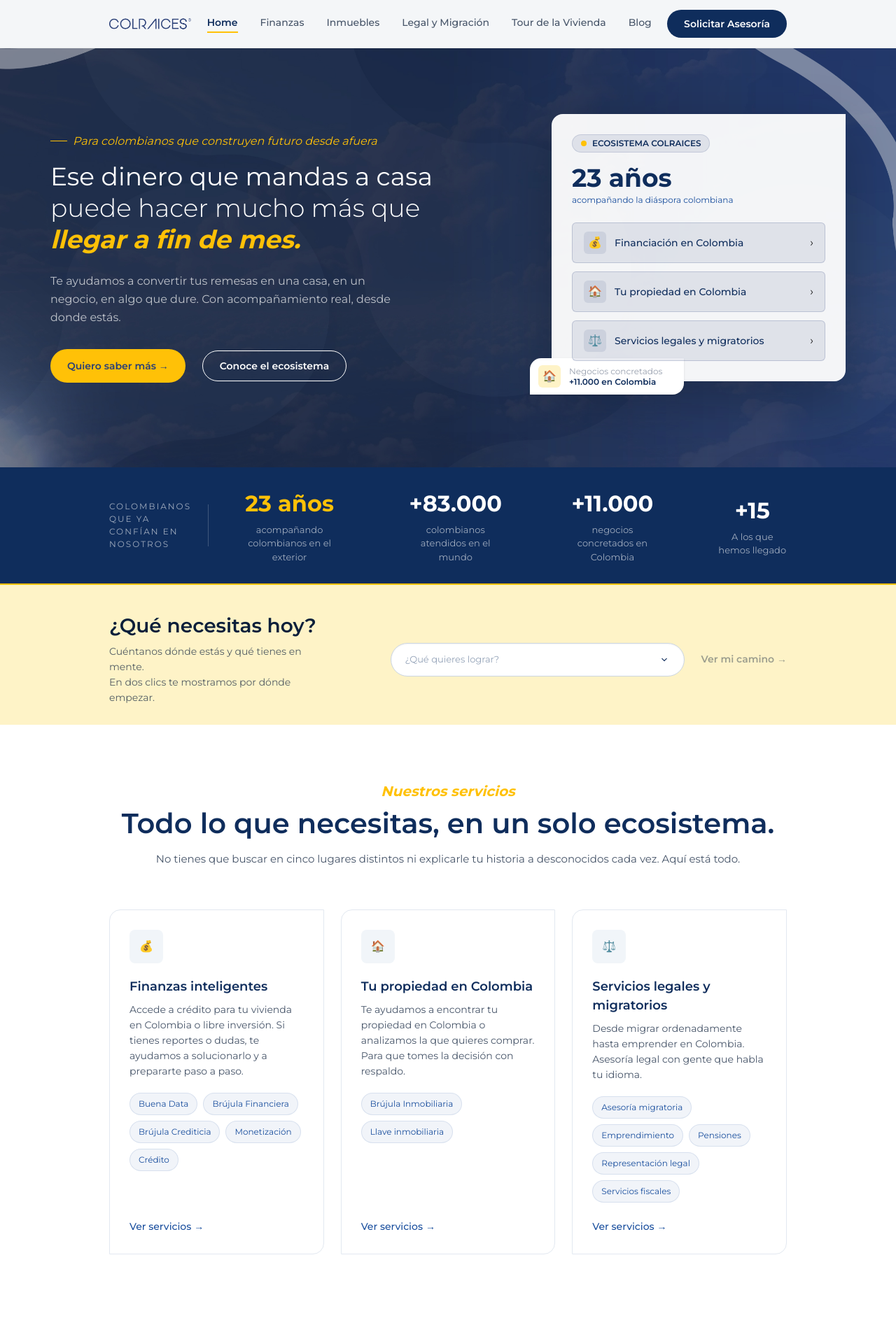
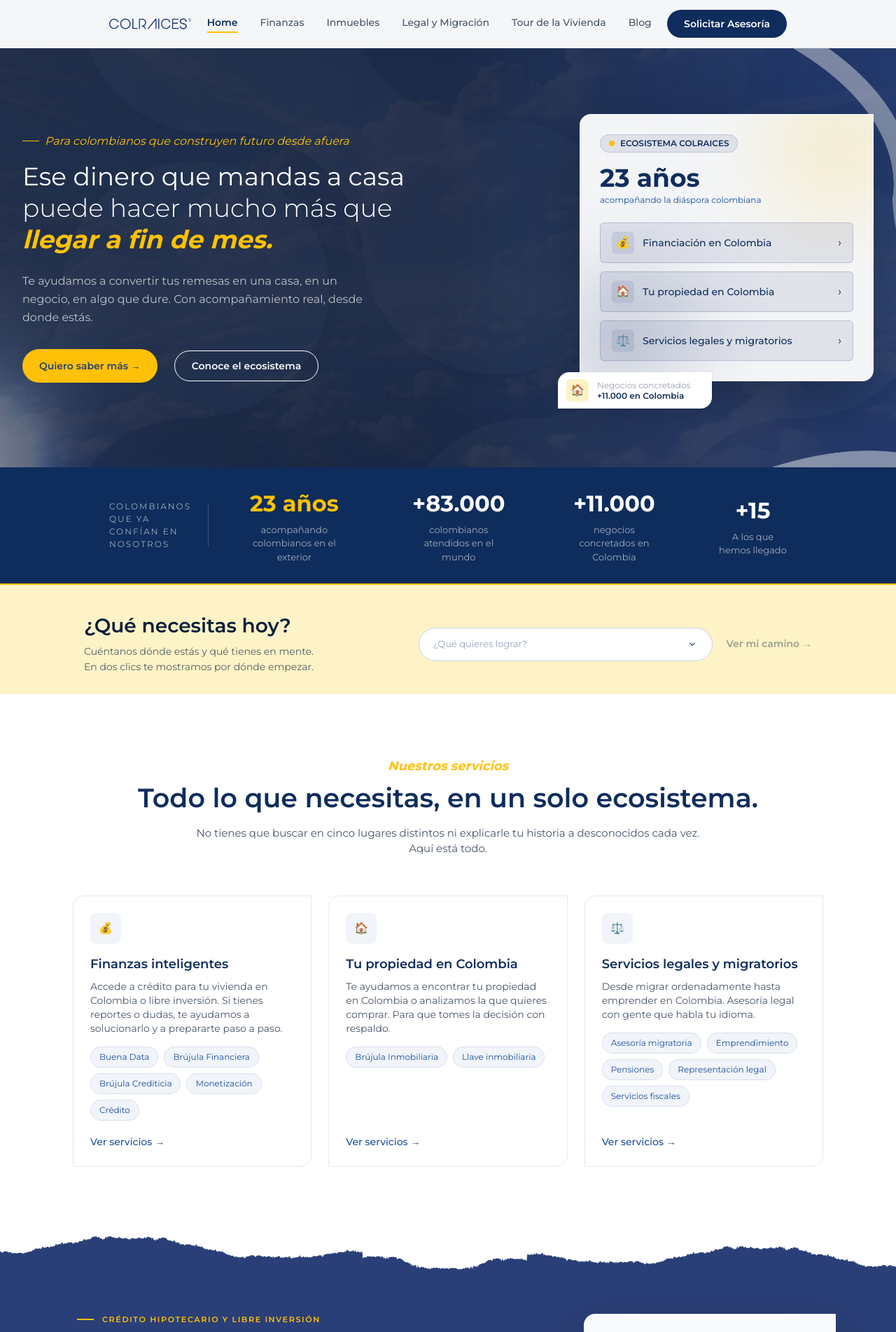
Before and after one commit to GrupoColraices/colraices, a Next.js app: page / in a window 1280 px wide. Shown: the top 1904 px of the page at 70% size. Built offline with nearby package versions, Linux system fonts and the light colour scheme.

Commit message:
arreglos4

```diff
--- a/app/components/home/HeroSection.tsx
+++ b/app/components/home/HeroSection.tsx
@@ -15,37 +15,20 @@ const SERVICES: readonly Service[] = [
   { text: "Servicios legales y migratorios", icon: "⚖️", href: "/legal-migracion" },
 ];
 
+// 🔥 AJUSTES PRO (sin cambiar diseño)
 const SECTION_CLASS =
-  "relative flex items-center overflow-hidden min-h-[520px] md:min-h-[600px]";
+  "relative isolate flex items-center overflow-hidden min-h-[90vh] md:min-h-[600px]";
 
 const BACKGROUND_CLASS =
-  "absolute inset-0 bg-no-repeat bg-[center_30%] bg-[length:140%] sm:bg-[length:120%] md:bg-[length:100%]";
+  "absolute inset-0 bg-no-repeat bg-center bg-cover";
 
 export default function HeroSection() {
   return (
     <section className={SECTION_CLASS}>
       <BackgroundImage />
 
-      <div
-        className="
-        relative
-        w-full
-        max-w-[1200px]
-        mx-auto
-        px-4 sm:px-6 lg:px-8
-      "
-      >
-        <div
-          className="
-          flex
-          flex-col
-          lg:flex-row
-          items-center
-          justify-between
-          gap-10
-          py-12 md:py-16
-        "
-        >
+      <div className="relative w-full max-w-[1200px] xl:max-w-[1280px] mx-auto px-4 sm:px-6 lg:px-8">
+        <div className="flex flex-col lg:flex-row items-center justify-between gap-10 py-12 md:py-16">
           <HeroText />
           <EcosystemCard services={SERVICES} />
         </div>
@@ -74,20 +57,12 @@ function HeroText() {
         </p>
       </div>
 
-      <h1
-        className="
-        text-white
-        text-[24px]
-        sm:text-[28px]
-        md:text-[34px]
-        lg:text-[36px]
-        leading-tight
-        mb-4 md:mb-6
-      "
-      >
+      <h1 className="text-white text-[24px] sm:text-[28px] md:text-[34px] lg:text-[36px] leading-tight mb-4 md:mb-6">
         <span className="block font-normal">Ese dinero que mandas a casa</span>
         <span className="block font-light">puede hacer mucho más que</span>
-        <span className="block text-[#FFC107] font-bold italic">llegar a fin de mes.</span>
+        <span className="block text-[#FFC107] font-bold italic">
+          llegar a fin de mes.
+        </span>
       </h1>
 
       <p className="text-white/70 text-sm sm:text-base leading-relaxed mb-6 md:mb-8 max-w-[520px] mx-auto lg:mx-0">
@@ -98,32 +73,14 @@ function HeroText() {
       <div className="flex flex-col sm:flex-row items-center justify-center lg:justify-start gap-4 sm:gap-6">
         <Link
           href="/#units-section"
-          className="
-            w-full sm:w-auto
-            px-6
-            h-[44px] md:h-[48px]
-            flex items-center justify-center
-            rounded-full
-            bg-[#FFC107] text-[#2A3F77]
-            text-sm font-semibold
-            transition hover:opacity-90
-          "
+          className="w-full sm:w-auto px-6 h-[44px] md:h-[48px] flex items-center justify-center rounded-full bg-[#FFC107] text-[#2A3F77] text-sm font-semibold transition hover:opacity-90"
         >
           Quiero saber más →
         </Link>
 
         <Link
           href="/servicios"
-          className="
-            w-full sm:w-auto
-            px-6
-            h-[42px] md:h-[44px]
-            flex items-center justify-center
-            rounded-full
-            border border-white text-white
-            text-sm font-semibold
-            transition hover:bg-white hover:text-[#0B1F3A]
-          "
+          className="w-full sm:w-auto px-6 h-[42px] md:h-[44px] flex items-center justify-center rounded-full border border-white text-white text-sm font-semibold transition hover:bg-white hover:text-[#0B1F3A]"
         >
           Conoce el ecosistema
         </Link>
@@ -147,6 +104,12 @@ function EcosystemCard({ services }: { services: readonly Service[] }) {
         shadow-[0_25px_80px_rgba(0,0,0,0.25)]
       "
       >
+        {/* 🔥 EFECTO COLORES (CORREGIDO SIN ROMPER BADGE) */}
+        <div className="absolute inset-0 overflow-hidden rounded-tl-[16px] rounded-br-[16px] pointer-events-none">
+          <div className="absolute top-[-40px] right-[-40px] w-[180px] h-[180px] bg-[#FFC107] opacity-20 blur-3xl rounded-full" />
+          <div className="absolute bottom-[-40px] left-[-40px] w-[200px] h-[200px] bg-[#2A3F77] opacity-20 blur-3xl rounded-full" />
+        </div>
+
         <div className="relative z-10">
           <div className="mb-4 inline-flex items-center gap-2 rounded-full border border-[#2A3F77]/15 bg-[#2A3F77]/10 px-3 py-1">
             <div className="h-2 w-2 rounded-full bg-[#FFC107]" />
@@ -155,7 +118,10 @@ function EcosystemCard({ services }: { services: readonly Service[] }) {
             </span>
           </div>
 
-          <h3 className="text-4xl font-bold text-[#0F2D5C]">23 años</h3>
+          {/* 🔥 ajuste responsive sin cambiar look */}
+          <h3 className="text-3xl sm:text-4xl font-bold text-[#0F2D5C]">
+            23 años
+          </h3>
 
           <p className="mt-1 mb-6 text-xs text-[#1A4F9E]">
             acompañando la diáspora colombiana
@@ -179,21 +145,15 @@ function ServiceRow({ item }: { item: Service }) {
     <li>
       <Link
         href={item.href || "#"}
-        className="
-        flex items-center justify-between
-        px-4 py-3
-        rounded-md
-        bg-[#2A3F77]/10
-        border border-[#2A3F77]/20
-        hover:bg-white/60
-        transition
-      "
+        className="flex items-center justify-between px-4 py-3 rounded-md bg-[#2A3F77]/10 border border-[#2A3F77]/20 hover:bg-white/60 transition"
       >
         <div className="flex items-center gap-3">
           <div className="w-8 h-8 flex items-center justify-center rounded-md bg-[#2A3F77]/10">
             {item.icon}
           </div>
-          <span className="text-sm font-medium text-[#0F2D5C]">{item.text}</span>
+          <span className="text-sm font-medium text-[#0F2D5C]">
+            {item.text}
+          </span>
         </div>
         <span>›</span>
       </Link>
@@ -208,10 +168,10 @@ function AnimatedBadge() {
     <motion.div
       initial={shouldReduceMotion ? false : { opacity: 0, y: 20 }}
       animate={{ opacity: 1, y: 0 }}
-      transition={shouldReduceMotion ? { duration: 0 } : { duration: 1.2 }}
+      transition={shouldReduceMotion ? { duration: 0 } : { duration: 1.2, ease: "easeOut" }}
       className="
         absolute
-        -bottom-5
+        -bottom-8 md:-bottom-10
         left-1/2 -translate-x-1/2
         lg:left-[-32px] lg:translate-x-0
         w-[220px] h-[52px]
@@ -228,7 +188,9 @@ function AnimatedBadge() {
 
       <div className="text-xs leading-tight">
         <p className="text-gray-400">Negocios concretados</p>
-        <p className="font-semibold text-[#0F2D5C]">+11.000 en Colombia</p>
+        <p className="font-semibold text-[#0F2D5C]">
+          +11.000 en Colombia
+        </p>
       </div>
     </motion.div>
   );
--- a/app/components/home/QuizSection.tsx
+++ b/app/components/home/QuizSection.tsx
@@ -2,8 +2,8 @@
 
 import { useRouter } from 'next/navigation'
 import { useState, useRef, useEffect } from 'react'
-export default function TrustStripSection()
-{
+
+export default function TrustStripSection() {
   const router = useRouter();
   const [open, setOpen] = useState(false);
   const [selected, setSelected] = useState("");
@@ -59,8 +59,8 @@ export default function TrustStripSection()
 
         px-[20px]
         sm:px-[40px]
-        md:px-[100px]
-        lg:px-[156px]
+        md:px-[80px]
+        lg:px-[120px]
 
         pt-[30px]
         md:pt-[42px]
@@ -74,13 +74,12 @@ export default function TrustStripSection()
           flex-col
           md:flex-row
           md:items-center
-          md:justify-center
-          md:gap-[80px]
-          gap-6 md:gap-8
+          md:justify-between
+          gap-6 md:gap-10 lg:gap-16
         ">
 
           {/* TEXTO */}
-          <div className="max-w-[460px] text-center md:text-left">
+          <div className="w-full md:max-w-[460px] text-center md:text-left">
             <h2 className="
               text-[#0B1F3A]
               text-[22px]
@@ -104,18 +103,15 @@ export default function TrustStripSection()
             flex
             flex-col
             sm:flex-row
-
             items-stretch
             sm:items-center
-
-            gap-4 sm:gap-5 md:gap-6
+            gap-3 sm:gap-4 md:gap-5
             w-full md:w-auto
           ">
 
-            {/* SELECT PRO */}
-            <div ref={ref} className="relative w-full sm:w-[380px] md:w-[420px]">
+            {/* SELECT */}
+            <div ref={ref} className="relative w-full sm:w-[320px] md:w-[380px] lg:w-[420px]">
 
-              {/* INPUT */}
               <div
                 onClick={() => setOpen(!open)}
                 className="
@@ -124,7 +120,7 @@ export default function TrustStripSection()
                   border border-[#CBD5E1]
                   bg-white
                   flex items-center justify-between
-                  px-5
+                  px-4 md:px-5
                   shadow-[inset_0_1px_2px_rgba(0,0,0,0.05)]
                   cursor-pointer
                   transition-all duration-200
@@ -135,36 +131,20 @@ export default function TrustStripSection()
                   {selected || "¿Qué quieres lograr?"}
                 </span>
 
-                <span
-                  className={`
-                    flex items-center justify-center flex-shrink-0
-                    transition-transform duration-300
-                    ${open ? "rotate-180" : ""}
-                  `}
-                >
-                  <svg
-                    width="16"
-                    height="16"
-                    viewBox="0 0 20 20"
-                    fill="none"
-                    xmlns="http://www.w3.org/2000/svg"
-                  >
-                    <path
-                      d="M6 8L10 12L14 8"
-                      stroke="#0F2D5C"
-                      strokeWidth="1.5"
-                      strokeLinecap="round"
-                      strokeLinejoin="round"
-                    />
+                <span className={`
+                  flex items-center justify-center flex-shrink-0
+                  transition-transform duration-300
+                  ${open ? "rotate-180" : ""}
+                `}>
+                  <svg width="16" height="16" viewBox="0 0 20 20" fill="none">
+                    <path d="M6 8L10 12L14 8" stroke="#0F2D5C" strokeWidth="1.5" strokeLinecap="round" strokeLinejoin="round"/>
                   </svg>
                 </span>
               </div>
 
-              {/* DROPDOWN */}
               {open && (
-                <ul className="absolute top-[50px] left-0 w-full bg-white border border-[#CBD5E1] rounded-[12px] overflow-hidden shadow-[0_20px_40px_rgba(0,0,0,0.12)] z-50">
+                <ul className="absolute top-[52px] left-0 w-full bg-white border border-[#CBD5E1] rounded-[12px] overflow-hidden shadow-[0_20px_40px_rgba(0,0,0,0.12)] z-50 max-h-[260px] overflow-y-auto">
 
-                  {/* Header */}
                   <li className="px-4 py-[7px] text-[#0F2D5C] text-[13px] md:text-[14px] font-medium border-b border-[#E2E8F0]">
                     ¿Qué quieres lograr?
                   </li>
@@ -180,7 +160,6 @@ export default function TrustStripSection()
                         px-4 py-[7px]
                         text-[13px] md:text-[14px]
                         cursor-pointer
-                        whitespace-nowrap
                         transition-all duration-200
                         ${
                           selected === item
@@ -207,6 +186,7 @@ export default function TrustStripSection()
                 gap-1 hover:gap-2
                 transition-all whitespace-nowrap
                 w-full sm:w-auto
+                h-[48px]
                 ${selected ? "text-[#0B1F3A] cursor-pointer" : "text-[#0B1F3A]/40 cursor-not-allowed"}
               `}
             >
--- a/app/components/home/TrustStripSection.tsx
+++ b/app/components/home/TrustStripSection.tsx
@@ -1,47 +1,55 @@
 export default function StatsSection() {
   return (
-    <section className="
+    <section
+      className="
       w-full
       bg-[#0F2D5C]
       flex items-center
 
       py-8
       md:py-10
-      md:h-[166px]
-    ">
-
-      <div className="
+      lg:h-[166px]
+    "
+    >
+      <div
+        className="
         w-full
         max-w-[1416px]
         mx-auto
 
         px-[20px]
         sm:px-[40px]
-        md:px-[100px]
+        md:px-[80px]
         lg:px-[156px]
-      ">
-
-        <div className="
+      "
+      >
+        <div
+          className="
           flex
           flex-col
           md:flex-row
           md:items-center
           md:justify-between
 
-          gap-6 md:gap-8
-        ">
-
+          gap-8 md:gap-10
+        "
+        >
           {/* IZQUIERDA */}
-          <div className="
+          <div
+            className="
             flex
             items-center
             gap-4 md:gap-6
 
             justify-center
             md:justify-start
-          ">
 
-            <p className="
+            text-center
+            md:text-left
+          "
+          >
+            <p
+              className="
               text-white/60
               text-[10px]
               sm:text-[11px]
@@ -53,33 +61,33 @@ export default function StatsSection() {
 
               tracking-[2px]
               uppercase
-
-              text-center
-              md:text-left
-            ">
+            "
+            >
               Colombianos <br /> que ya <br /> confían en <br /> nosotros
             </p>
 
             <div className="hidden md:block w-[1px] h-[60px] bg-white/20"></div>
-
           </div>
 
           {/* MÉTRICAS */}
-          <div className="
+          <div
+            className="
             grid
             grid-cols-2
-            sm:grid-cols-2
             md:flex
             md:items-center
 
             gap-y-6
             gap-x-6
             sm:gap-x-8
-            md:gap-[80px]
+            md:gap-10
+            lg:gap-[80px]
 
             text-center
-          ">
-
+            w-full
+            md:w-auto
+          "
+          >
             <div>
               <p className="text-[#FFC107] text-[20px] sm:text-[22px] md:text-[32px] font-bold">
                 23 años
@@ -115,11 +123,8 @@ export default function StatsSection() {
                 A los que hemos llegado
               </p>
             </div>
-
           </div>
-
         </div>
-
       </div>
     </section>
   );
--- a/app/components/home/UnitsSection.tsx
+++ b/app/components/home/UnitsSection.tsx
@@ -72,45 +72,43 @@ export default function UnitsSection() {
   return (
     <section
       id="units-section"
-      className="w-full scroll-mt-24 bg-[#FFFFFF] pt-[60px] pb-[80px] md:pt-[80px] md:pb-[120px]"
+      className="w-full scroll-mt-24 bg-white py-[60px] md:py-[90px]"
     >
       <div
         className="
         w-full
-        max-w-[1416px]
+        max-w-[1200px]
         mx-auto
 
-        px-[20px]
-        sm:px-[40px]
-        md:px-[100px]
-        lg:px-[156px]
+        px-4
+        sm:px-6
+        md:px-10
+        lg:px-16
       "
       >
         {/* HEADER */}
-        <div className="mx-auto mb-[40px] max-w-[1000px] text-center md:mb-[60px]">
-          <p className="mb-2 text-[16px] font-bold italic text-[#FFC107] md:text-[20px]">
+        <div className="mx-auto mb-10 max-w-[900px] text-center md:mb-14">
+          <p className="mb-2 text-[15px] font-bold italic text-[#FFC107] md:text-[18px]">
             Nuestros servicios
           </p>
 
           <h2
             className="
             text-[#0F2D5C]
-            text-[24px]
-            sm:text-[28px]
-            md:text-[34px]
-            lg:text-[40px]
+            text-[22px]
+            sm:text-[26px]
+            md:text-[32px]
+            lg:text-[38px]
 
             font-semibold
-            leading-[1.2]
-            md:leading-[1.15]
-
+            leading-tight
             mb-3 md:mb-4
           "
           >
             Todo lo que necesitas, en un solo ecosistema.
           </h2>
 
-          <p className="mx-auto max-w-[980px] text-[14px] leading-[22px] text-[#475569] md:text-[15px] md:leading-[24px]">
+          <p className="mx-auto max-w-[750px] text-[14px] leading-[22px] text-[#475569] md:text-[15px]">
             No tienes que buscar en cinco lugares distintos ni explicarle tu historia a desconocidos
             cada vez. Aquí está todo.
           </p>
@@ -139,10 +137,10 @@ export default function UnitsSection() {
               className="
               relative group bg-white border border-[#E2E8F0]
 
-              p-5 md:p-7
+              p-5 md:p-6
 
               rounded-tl-[16px] rounded-br-[16px]
-              flex flex-col justify-between overflow-hidden
+              flex flex-col justify-between
 
               transition-all duration-500
               hover:-translate-y-[6px]
@@ -154,9 +152,11 @@ export default function UnitsSection() {
               {/* BARRA */}
               <div className="absolute top-0 left-0 h-[3px] w-full overflow-hidden">
                 <div
-                  className="h-full w-full bg-[#FFC107]
+                  className="
+                  h-full w-full bg-[#FFC107]
                   translate-x-[-100%] group-hover:translate-x-0
-                  transition-transform duration-700 ease-[cubic-bezier(0.22,1,0.36,1)]"
+                  transition-transform duration-700 ease-[cubic-bezier(0.22,1,0.36,1)]
+                "
                 />
               </div>
 
@@ -170,9 +170,8 @@ export default function UnitsSection() {
                   group-hover:-translate-y-[2px]
                   group-hover:bg-[#FFF6D6]
                   group-hover:shadow-[0_10px_25px_rgba(255,193,7,0.35)]
-                  md:mb-5 md:h-12 md:w-12
+                  md:h-11 md:w-11
                 "
-                  aria-hidden="true"
                 >
                   {card.icon}
                 </div>
@@ -181,18 +180,18 @@ export default function UnitsSection() {
                   {card.title}
                 </h3>
 
-                <p className="mb-4 text-[13px] leading-[20px] text-[#475569] md:mb-5 md:text-[14px] md:leading-[22px]">
+                <p className="mb-4 text-[13px] leading-[20px] text-[#475569] md:text-[14px]">
                   {card.description}
                 </p>
 
                 {/* TAGS */}
-                <div className="mb-5 flex flex-wrap gap-2 md:mb-6">
+                <div className="mb-5 flex flex-wrap gap-2">
                   {card.tags.map((tag) => (
                     <span
                       key={tag}
                       className="
                       text-[11px] md:text-[12px]
-                      px-3 py-[5px] md:py-[6px]
+                      px-3 py-[5px]
                       rounded-full
                       border border-[#1A4F9E]/[0.12]
                       text-[#1A4F9E]
@@ -202,8 +201,7 @@ export default function UnitsSection() {
                       hover:bg-[#1A4F9E]
                       hover:text-white
                       hover:border-[#1A4F9E]
-                      hover:shadow-[0_6px_18px_rgba(26,79,158,0.35)]
-                      "
+                    "
                     >
                       {tag}
                     </span>
@@ -214,10 +212,10 @@ export default function UnitsSection() {
               {/* CTA */}
               <Link
                 href="/"
-                className="group/cta flex items-center gap-1 text-[13px] font-medium text-[#1A4F9E] focus-visible:outline-none focus-visible:ring-2 focus-visible:ring-[#1A4F9E]/40 focus-visible:ring-offset-2 md:text-[14px]"
+                className="group/cta flex items-center gap-1 text-[13px] font-medium text-[#1A4F9E] md:text-[14px]"
               >
                 Ver servicios
-                <span className="inline-block transition-all duration-300 group-hover/cta:translate-x-[6px]">
+                <span className="transition-all duration-300 group-hover/cta:translate-x-[6px]">
                   →
                 </span>
               </Link>
```
Also changed, not shown: app/components/home/TourSection.tsx (+17 -8 lines).
